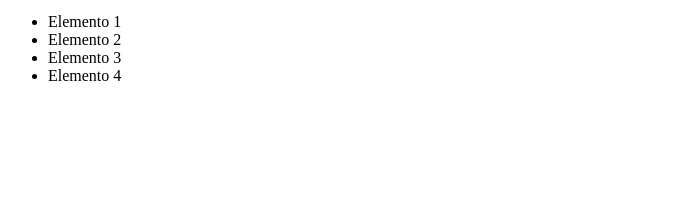
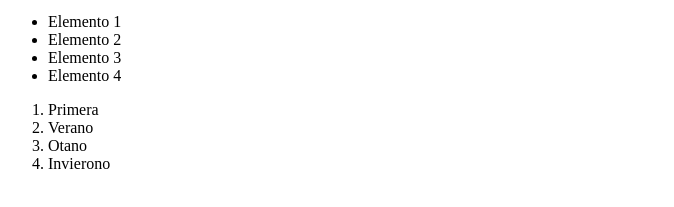
Before and after one commit to dicmar/Javad, a plain HTML site: page index.html in a window 1280 px wide. Shown: the part 101-308 px from the top of the page, without its empty margins (0-674 px from the left). Drawn offline with Linux system fonts and the light colour scheme.

Commit message:
Agregando las estaciones del aion

```diff
--- a/index.html
+++ b/index.html
@@ -20,6 +20,14 @@
             <li>Elemento 4</li>
         </ul>
 
+        <ol>
+            <li>Primera</li>
+            <li>Verano</li>
+            <li>Otano</li>
+            <li>Invierono</li>
+        </ol>
+
+
     <script>src = "index.js"</script>
 
 
```
